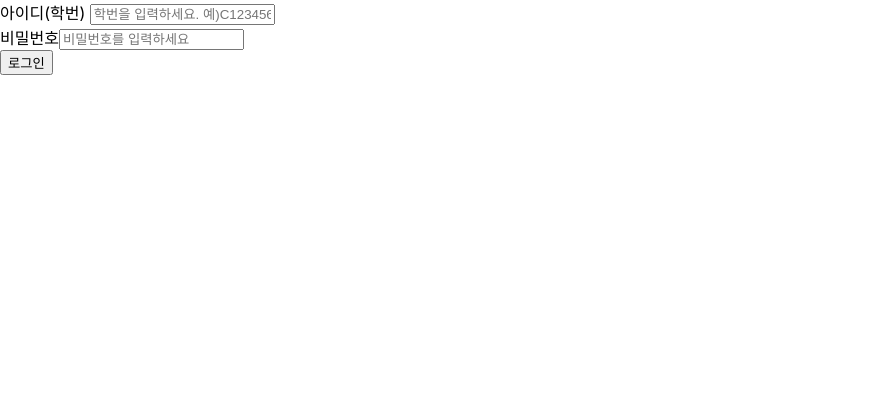
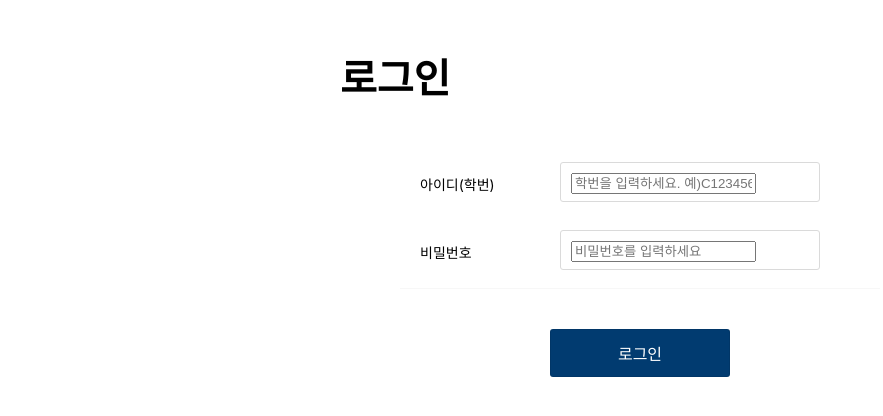
Before and after one commit to mint130/HDD-Project, a React (Create React App) app in the folder src/main/frontend/: page /api/auth/signin in a window 1280 px wide. Shown: the top 416 px of the page, without its empty margins (0-883 px from the left). Built offline with nearby package versions, Linux system fonts and the light colour scheme.

Commit message:
06-18 signin css파일 추가

```diff
--- a/src/main/frontend/src/components/Signin.js
+++ b/src/main/frontend/src/components/Signin.js
@@ -1,6 +1,7 @@
 import React, {useState, useEffect} from "react";
 import axios from "axios";
 import {useForm} from 'react-hook-form';
+import styles from "./Signin.module.css";
 
 function SignIn(){
     const{register, control, handleSubmit, watch, formState: {errors}}=useForm();
@@ -21,8 +22,15 @@ function SignIn(){
     const onError= errors=>console.log(errors);
     return (
         <form onSubmit={handleSubmit(onSubmit, onError)}>
-            <div>
+            <div  className={styles.container}>
+                <h1 className={styles.title}>로그인</h1>
+                <div className={styles.content}>
+                    <div className={styles.row}>
+                        <div className={styles.list}>
                             <label htmlFor='sid'> 아이디(학번) </label>
+                        </div>
+                        <div className={styles.wrap}>
+                            <div className={styles.form}>
                                 <input id='sid' type='text' placeholder='학번을 입력하세요. 예)C123456'
                                        {...register("sid",
                                            {
@@ -33,20 +41,33 @@ function SignIn(){
                                                //  },
                                            })}
                                 />
-                <span>{errors?.sid?.message}</span>
                             </div>
-            <div>
-                <label htmlFor='password'>비밀번호</label>
+                            <div className={styles.expand}><span>{errors?.sid?.message}</span></div>
+                        </div>
+
+                    </div>
+                    <div className={styles.row}>
+                        <div className={styles.list}><label htmlFor='password'>비밀번호</label></div>
+                        <div className={styles.wrap}>
+                            <div className={styles.form}>
                                 <input id='password' type='password' placeholder='비밀번호를 입력하세요'
                                        {...register("password", {
                                            required:"비밀번호는 필수 입력입니다",
                                        })}
                                 />
-                <span>{errors?.password?.message}</span>
                             </div>
-            <div>
-                <button type="submit">로그인</button>
+                            <div className={styles.expand}><span>{errors?.password?.message}</span></div>
                         </div>
+
+                    </div>
+                    <div className={styles.btn_area}>
+                        <button className={styles.btn_type + " " + styles.btn_primary} type="submit">로그인</button>
+                    </div>
+                </div>
+
+
+            </div>
+
         </form>
     )
 
--- /dev/null
+++ b/src/main/frontend/src/components/Signin.module.css
@@ -0,0 +1,80 @@
+.container{
+    width: 640px;
+    margin: 0px auto;
+}
+.wrap{
+    display: block;
+    width: 260px;
+}
+
+.title{
+    padding: 20px;
+    font-style: normal;
+    font-weight: 700;
+    font-size: 40px;
+    color: #000000;
+}
+.expand{
+    display: block;
+    margin-top: 8px;
+    line-height: 14px;
+}
+.expand span{
+    font-size: 12px;
+    color: red;
+}
+.content{
+    width: 480px;
+    margin: 0px auto;
+}
+.row{
+    display: inline-flex;
+    width: 100%;
+    padding: 10px 20px;
+    font-size:14px;
+}
+.form{
+    position: relative;
+    height: 40px;
+    border: solid 1px #dadada;
+    border-radius: 3px;
+    padding: 10px 10px 10px 10px;
+    background: #fff;
+    box-sizing: border-box;
+
+}
+.list{
+    display: inline;
+    width: 140px;
+    padding-top: 12px;
+
+}
+.btn_area{
+    display: flex;
+    -webkit-box-pack: center;
+    justify-content: center;
+    border-top: 1px solid rgb(247, 247, 247);
+    padding: 40px 0px;
+}
+.btn_primary{
+    color: #fff;
+    border: solid 1px rgba(0,0,0,.08);
+    background-color: #013B70;
+}
+.btn_secondary{
+    color: #013B70;
+    background-color: rgb(255, 255, 255);
+    border: 1px solid #013B70;
+}
+.btn_type{
+     display: block;
+     width:180px;
+     height: 48px;
+     padding: 0 10px;
+     font-size: 16px;
+     font-weight: 500;
+     text-align: center;
+     cursor: pointer;
+     box-sizing: border-box;
+     border-radius: 3px;
+ }
```
Lines whose indentation alone changed are shown as unchanged.
